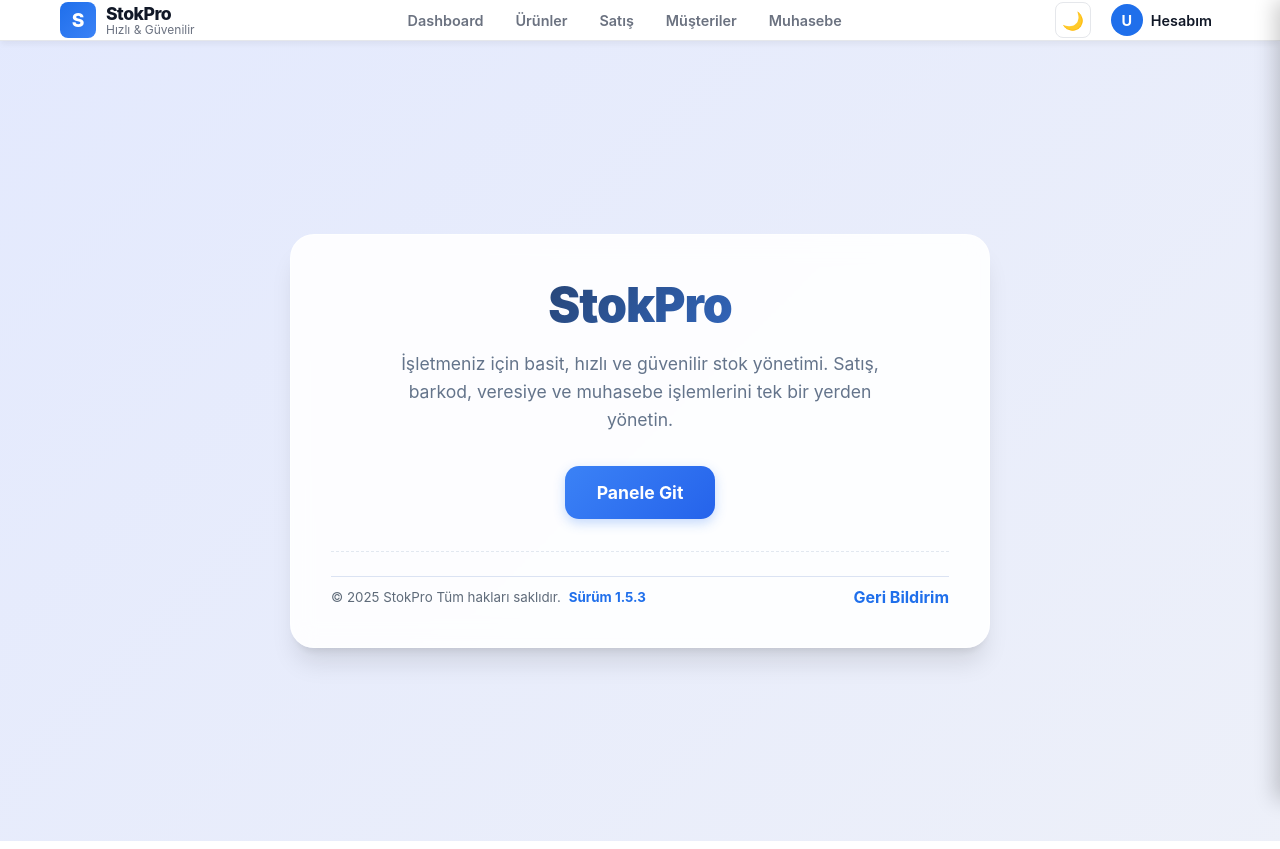
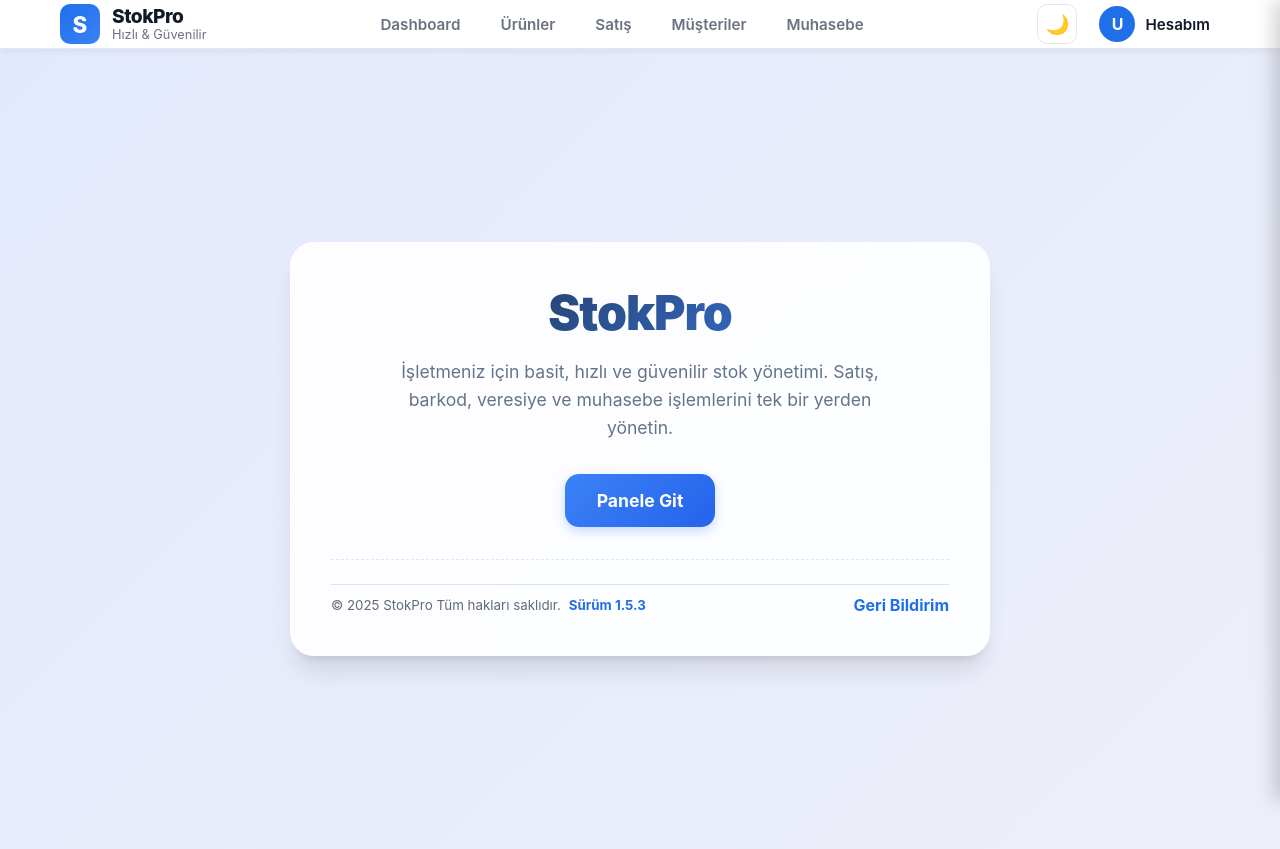
Before and after one commit to Bedirhan3428/stokpro, a React (Create React App) app: page / in a window 1280 px wide. Built offline with nearby package versions, Linux system fonts and the light colour scheme; no server answers; sample sign-in values are in the browser's storage.

Commit message:
Update Navbar.css

```diff
--- a/src/styles/Navbar.css
+++ b/src/styles/Navbar.css
@@ -28,11 +28,12 @@
 
 * { box-sizing: border-box; }
 
-/* --- HEADER --- */
+/* --- HEADER (Düzeltildi) --- */
 .nb-header {
   background-color: var(--nb-bg);
   border-bottom: 1px solid var(--nb-border);
-  height: 64px;
+  height: 70px; /* Yükseklik biraz artırıldı */
+  width: 100%;  /* Genişlik %100 yapıldı */
   position: sticky;
   top: 0;
   z-index: 100;
@@ -41,7 +42,8 @@
 }
 
 .nb-container {
-  max-width: 1200px;
+  width: 100%;
+  max-width: 1200px; /* İçerik yine ortada ve sınırlı kalsın */
   margin: 0 auto;
   padding: 0 20px;
   height: 100%;
@@ -54,20 +56,20 @@
 .nb-logo-bolumu {
   display: flex;
   align-items: center;
-  gap: 10px;
+  gap: 12px;
 }
 
 .nb-logo-ikon {
-  width: 36px;
-  height: 36px;
+  width: 40px;
+  height: 40px;
   background: linear-gradient(135deg, var(--nb-primary), #3b82f6);
   color: white;
-  border-radius: 8px;
+  border-radius: 10px;
   display: flex;
   align-items: center;
   justify-content: center;
   font-weight: 800;
-  font-size: 1.2rem;
+  font-size: 1.4rem;
 }
 
 .nb-logo-yazi {
@@ -78,13 +80,13 @@
 
 .nb-marka {
   font-weight: 800;
-  font-size: 1.1rem;
+  font-size: 1.2rem;
   color: var(--nb-text);
   letter-spacing: -0.5px;
 }
 
 .nb-slogan {
-  font-size: 0.75rem;
+  font-size: 0.8rem;
   color: var(--nb-text-sub);
 }
 
@@ -92,6 +94,7 @@
 .nb-nav-masaustu {
   display: flex;
   height: 100%;
+  margin: 0 20px; /* Logo ve sağ taraf ile mesafe */
 }
 
 .nb-masaustu-list {
@@ -102,13 +105,14 @@
 }
 
 .nb-link {
-  padding: 8px 12px;
+  padding: 10px 16px;
   border-radius: 8px;
   text-decoration: none;
   color: var(--nb-text-sub);
   font-weight: 600;
-  font-size: 0.9rem;
+  font-size: 0.95rem;
   transition: all 0.2s;
+  white-space: nowrap; /* Linkler alt satıra geçmesin */
 }
 
 .nb-link:hover {
@@ -131,14 +135,14 @@
 .nb-icon-btn {
   background: transparent;
   border: 1px solid var(--nb-border);
-  width: 36px;
-  height: 36px;
-  border-radius: 8px;
+  width: 40px;
+  height: 40px;
+  border-radius: 10px;
   cursor: pointer;
   display: flex;
   align-items: center;
   justify-content: center;
-  font-size: 1.1rem;
+  font-size: 1.2rem;
   color: var(--nb-text);
   transition: all 0.2s;
 }
@@ -150,19 +154,19 @@
 .nb-profil-btn {
   display: flex;
   align-items: center;
-  gap: 8px;
+  gap: 10px;
   background: transparent;
   border: none;
   cursor: pointer;
-  padding: 4px 8px;
-  border-radius: 8px;
+  padding: 6px 10px;
+  border-radius: 10px;
   transition: background 0.2s;
 }
 .nb-profil-btn:hover, .nb-profil-btn.acik { background-color: var(--nb-bg-alt); }
 
 .nb-avatar {
-  width: 32px;
-  height: 32px;
+  width: 36px;
+  height: 36px;
   background-color: var(--nb-primary);
   color: white;
   border-radius: 50%;
@@ -170,23 +174,23 @@
   align-items: center;
   justify-content: center;
   font-weight: 700;
-  font-size: 0.9rem;
+  font-size: 1rem;
 }
-.nb-avatar.small { width: 36px; height: 36px; font-size: 1rem; }
+.nb-avatar.small { width: 40px; height: 40px; font-size: 1.1rem; }
 
 .nb-kullanici-adi {
   font-weight: 600;
   color: var(--nb-text);
-  font-size: 0.9rem;
+  font-size: 0.95rem;
   display: none;
 }
-@media (min-width: 768px) { .nb-kullanici-adi { display: block; } }
+@media (min-width: 900px) { .nb-kullanici-adi { display: block; } }
 
 .nb-dropdown {
   position: absolute;
-  top: 120%;
+  top: 130%; /* Butonun biraz daha altı */
   right: 0;
-  width: 220px;
+  width: 240px;
   background-color: var(--nb-bg);
   border: 1px solid var(--nb-border);
   border-radius: 12px;
@@ -198,24 +202,25 @@
 @keyframes slideDown { from { opacity: 0; transform: translateY(-10px); } to { opacity: 1; transform: translateY(0); } }
 
 .nb-dropdown-header {
-  padding: 12px;
+  padding: 16px;
   border-bottom: 1px solid var(--nb-border);
   background-color: var(--nb-bg-alt);
 }
-.nb-dropdown-header strong { display: block; color: var(--nb-text); font-size: 0.9rem; overflow: hidden; text-overflow: ellipsis; }
+.nb-dropdown-header strong { display: block; color: var(--nb-text); font-size: 0.95rem; overflow: hidden; text-overflow: ellipsis; }
 .nb-dropdown-header small { color: var(--nb-text-sub); }
 
-.nb-dropdown-items { padding: 4px; display: flex; flex-direction: column; }
+.nb-dropdown-items { padding: 6px; display: flex; flex-direction: column; gap: 4px; }
 .nb-dropdown-items button {
   text-align: left;
   background: transparent;
   border: none;
-  padding: 10px 12px;
-  border-radius: 6px;
+  padding: 12px 14px;
+  border-radius: 8px;
   cursor: pointer;
   color: var(--nb-text);
   font-weight: 500;
   transition: background 0.2s;
+  font-size: 0.95rem;
 }
 .nb-dropdown-items button:hover { background-color: var(--nb-bg-alt); }
 .nb-dropdown-items button.nb-danger { color: var(--nb-danger); }
@@ -226,12 +231,12 @@
   display: none;
   flex-direction: column;
   justify-content: space-between;
-  width: 36px;
-  height: 36px;
+  width: 40px;
+  height: 40px;
   background: transparent;
   border: 1px solid var(--nb-border);
-  border-radius: 8px;
-  padding: 9px 7px;
+  border-radius: 10px;
+  padding: 10px 8px;
   cursor: pointer;
 }
 .nb-hamburger span {
@@ -243,46 +248,38 @@
   transition: all 0.3s;
 }
 
-/* --- MOBİL MENÜ (DÜZELTİLDİ) --- */
+/* --- MOBİL MENÜ --- */
 .nb-overlay {
   position: fixed;
   inset: 0;
   background-color: var(--nb-overlay);
   z-index: 199;
   backdrop-filter: blur(2px);
-
-  /* Varsayılan olarak görünmez ve tıklanmaz */
   opacity: 0;
   pointer-events: none;
-
   transition: opacity 0.3s ease;
 }
-
-.nb-overlay.acik {
-  opacity: 1;
-  pointer-events: auto; /* Sadece açıkken tıkla */
-}
+.nb-overlay.acik { opacity: 1; pointer-events: auto; }
 
 .nb-mobil-menu {
   position: fixed;
   top: 0;
   right: 0;
-  width: 80%;
+  width: 85%;
   max-width: 320px;
-  height: 100dvh; /* Dynamic Height */
+  height: 100dvh;
   background-color: var(--nb-bg);
   z-index: 200;
   box-shadow: -5px 0 20px rgba(0,0,0,0.2);
   display: flex;
   flex-direction: column;
-
   transform: translateX(100%);
   transition: transform 0.3s cubic-bezier(0.4, 0, 0.2, 1);
 }
 .nb-mobil-menu.acik { transform: translateX(0); }
 
 .nb-mobil-header {
-  padding: 16px 20px;
+  padding: 20px;
   border-bottom: 1px solid var(--nb-border);
   display: flex;
   justify-content: space-between;
@@ -292,7 +289,7 @@
 .nb-kapat-btn {
   background: transparent;
   border: none;
-  font-size: 2rem;
+  font-size: 2.2rem;
   color: var(--nb-text-sub);
   cursor: pointer;
   line-height: 1;
@@ -307,11 +304,11 @@
 .nb-mobil-list {
   display: flex;
   flex-direction: column;
-  gap: 8px;
+  gap: 12px;
 }
 .nb-mobil-list .nb-link {
-  font-size: 1rem;
-  padding: 12px;
+  font-size: 1.1rem;
+  padding: 14px;
   border: 1px solid var(--nb-border);
 }
 
@@ -326,40 +323,42 @@
 .nb-mobil-user {
   display: flex;
   align-items: center;
-  gap: 10px;
-  margin-bottom: 16px;
+  gap: 12px;
+  margin-bottom: 20px;
 }
 .nb-user-info { display: flex; flex-direction: column; }
-.nb-user-info span { font-weight: 700; color: var(--nb-text); font-size: 0.9rem; }
+.nb-user-info span { font-weight: 700; color: var(--nb-text); font-size: 1rem; }
 .nb-user-info small { color: var(--nb-text-sub); }
 
 .nb-mobil-aksiyonlar {
   display: grid;
   grid-template-columns: 1fr 1fr;
-  gap: 10px;
+  gap: 12px;
 }
 
 .nb-btn-outline {
-  padding: 10px;
+  padding: 12px;
   border: 1px solid var(--nb-border);
   background: var(--nb-bg);
   color: var(--nb-text);
-  border-radius: 8px;
+  border-radius: 10px;
   font-weight: 600;
   cursor: pointer;
+  font-size: 1rem;
 }
 .nb-btn-danger {
-  padding: 10px;
+  padding: 12px;
   border: none;
   background: var(--nb-danger);
   color: white;
-  border-radius: 8px;
+  border-radius: 10px;
   font-weight: 600;
   cursor: pointer;
+  font-size: 1rem;
 }
 
 /* Responsive */
-@media (max-width: 900px) {
+@media (max-width: 960px) {
   .nb-nav-masaustu,
   .nb-profil-wrapper { display: none; }
   .nb-hamburger { display: flex; }
```
